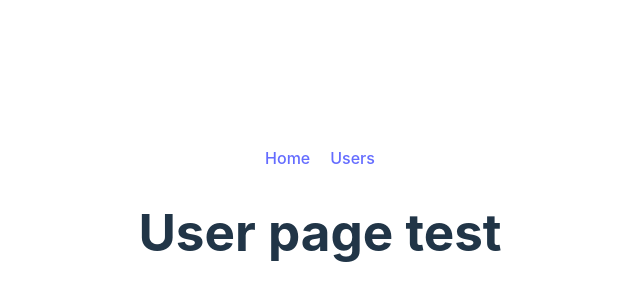
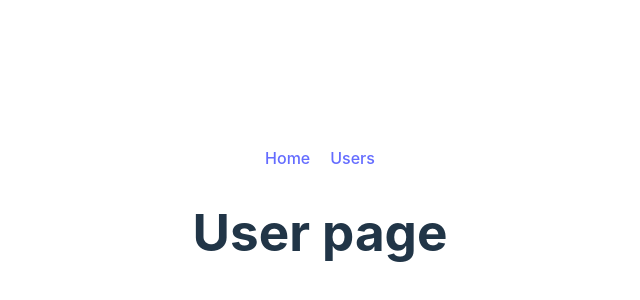
Before and after one commit to Marko-codetribe/react-ts-vite, a React (Vite) app: page /users in a window 1280 px wide. Shown: the part 180-480 px from the top of the page, without its empty margins (320-960 px from the left). Built offline with nearby package versions, Linux system fonts and the light colour scheme.

Commit message:
feat: update husky pre-commit

```diff
--- a/src/pages/UsersPage.tsx
+++ b/src/pages/UsersPage.tsx
@@ -3,5 +3,5 @@ import { useTranslation } from "react-i18next"
 export default function UsersPage() {
   const { t } = useTranslation()
 
-  return <h1>{t("user_page.title")} test</h1>
+  return <h1>{t("user_page.title")}</h1>
 }
```
Also changed, not shown: 1 other file (tests, documents, lock files or other folders).
